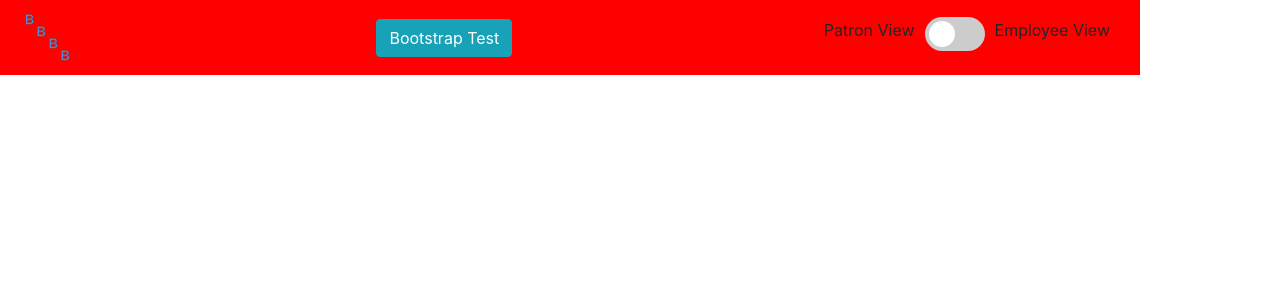
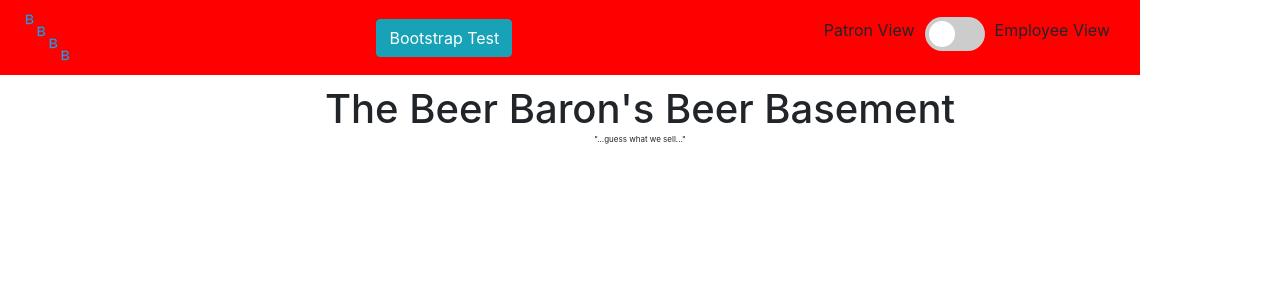
Before and after one commit to josephfriesen/beer-baron, an Angular app: page / in a window 1280 px wide. Shown: the top 300 px of the page. Built offline with nearby package versions, Linux system fonts and the light colour scheme.

Commit message:
Add page title.

```diff
--- a/src/app/header/header.component.css
+++ b/src/app/header/header.component.css
@@ -23,6 +23,21 @@
 
 .view-toggle div {
   margin: 5px;
+}
+
+.page-title {
+  text-align: center;
+}
+
+.page-title h1 {
+  margin-top: 10px;
+  margin-bottom: 0px;
+}
+
+.page-title p {
+  margin: 0;
+  padding: 0;
+  font-size: 0.5rem;
 }
 
 
--- a/src/app/header/header.component.html
+++ b/src/app/header/header.component.html
@@ -22,3 +22,8 @@
     </div>
   </div>
 </div>
+
+<div class="page-title">
+  <h1>The Beer Baron's Beer Basement</h1>
+  <p>"...guess what we sell..."</p>
+</div>
```
